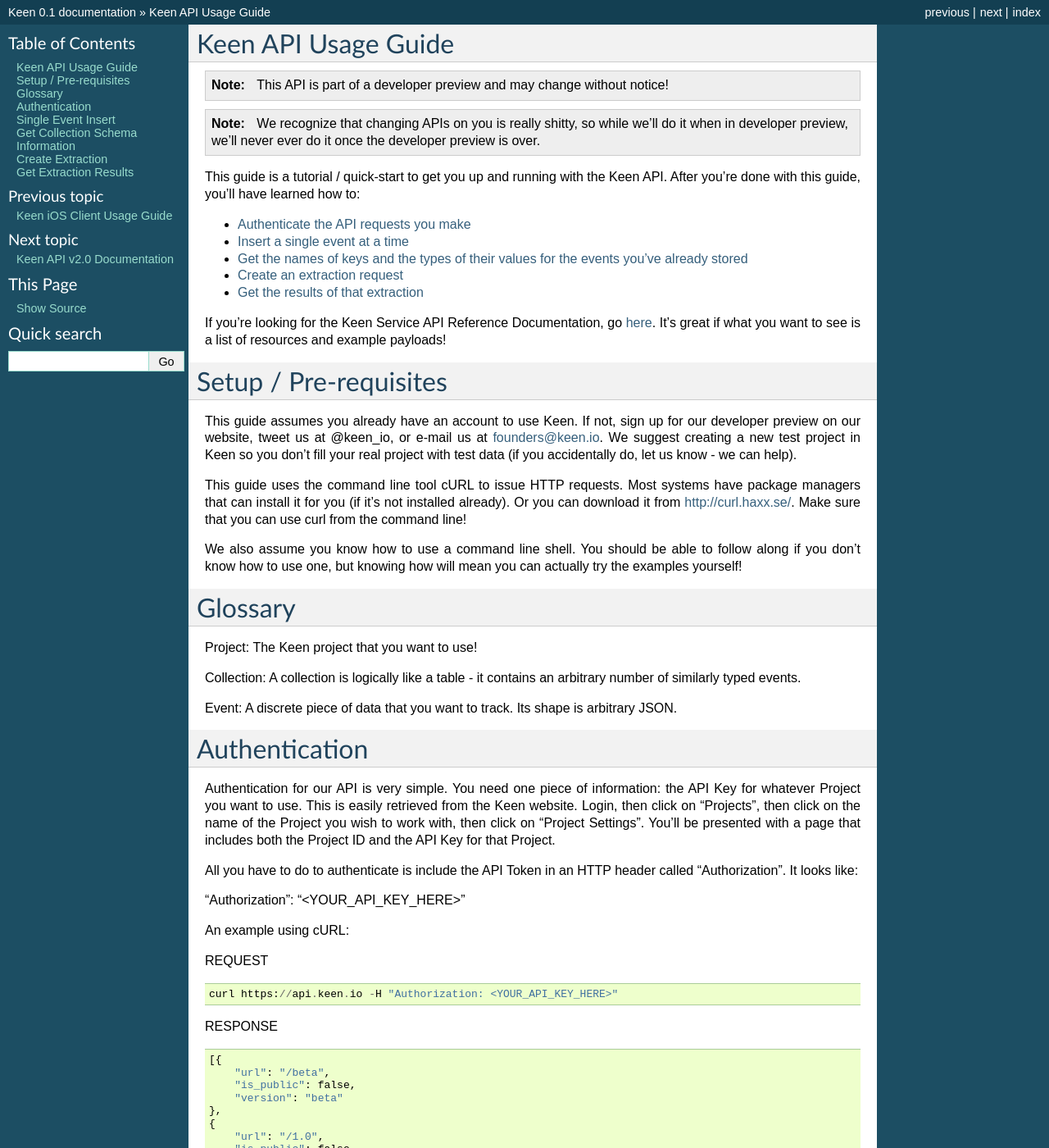
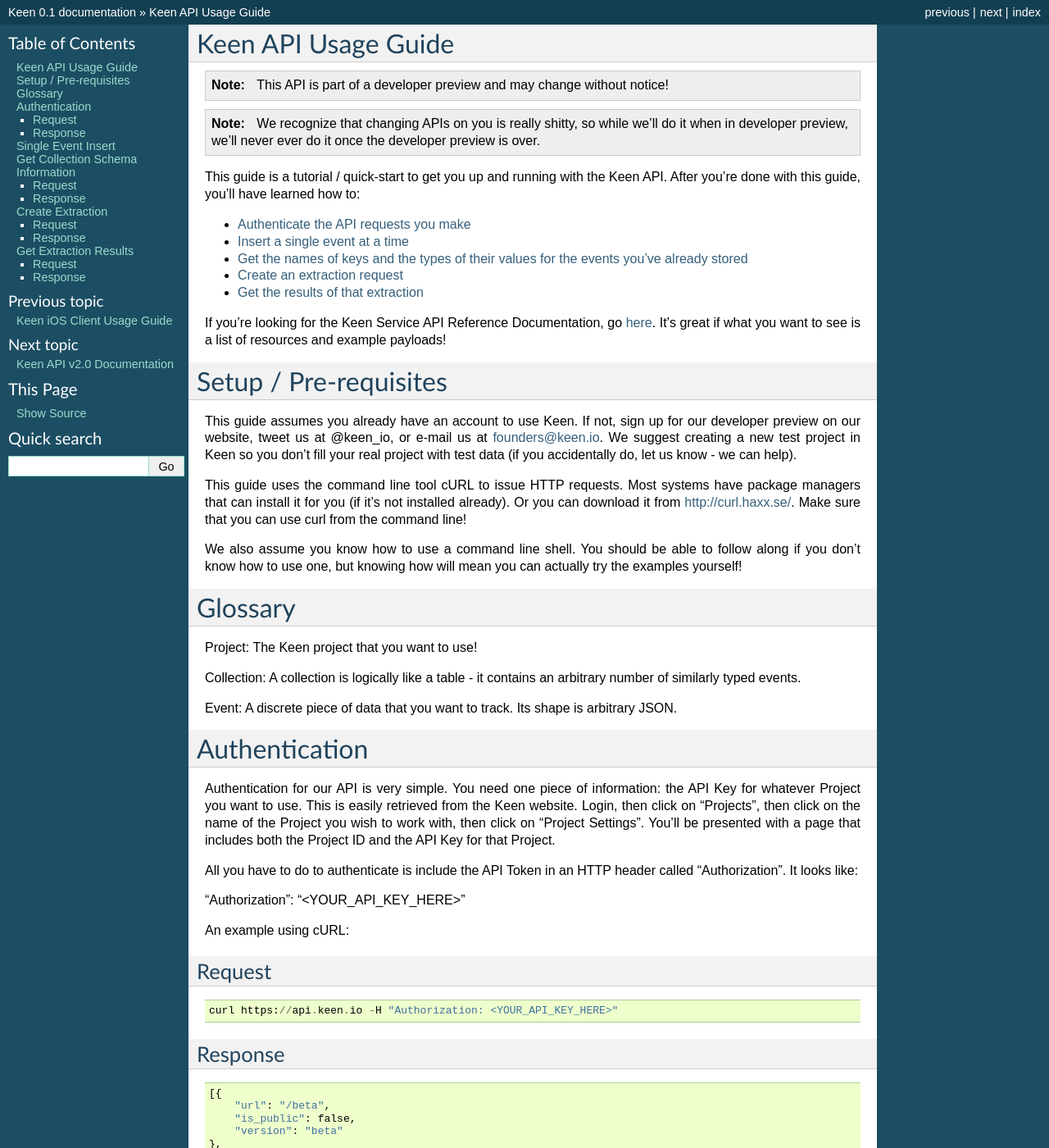
Before and after one commit to keenlabs/Keen-Docs, a Sphinx documentation site: the page built from source/api/usage-guide.rst, in a window 1280 px wide and 1400 px high. Shown: the whole window at 82% size. Built offline with Sphinx 7.4.7, drawn with Linux system fonts in a browser that asks for light colours; some of the changed text lies outside the part shown.

Commit message:
add sections to usage guide

```diff
--- a/source/api/usage-guide.rst
+++ b/source/api/usage-guide.rst
@@ -56,13 +56,17 @@
 
 An example using cURL:
 
-REQUEST
+-------
+Request
+-------
 
 ::
 
     curl https://api.keen.io -H "Authorization: <YOUR_API_KEY_HERE>"
 
-RESPONSE
+--------
+Response
+--------
 
 ::
 
@@ -133,13 +137,17 @@
 
 Once you’ve inserted a number of events, you may want to see the names of the keys in those events as well as the types of their values. This is useful if you want to create new extraction requests (so you can actually use the data you’re collecting!). Let’s get the schema for our "user_interactions" collection. It’s super easy:
 
-REQUEST
+-------
+Request
+-------
 
 ::
 
     curl https://api.keen.io/2.0/projects/<PROJECT_ID>/user_interactions -H "Authorization: <API_KEY>"
 
-RESPONSE
+--------
+Response
+--------
 
 ::
 
@@ -199,13 +207,17 @@
 
 The important pieces of information are the "clauses" and "email" properties. "clauses" contains a list of JSON objects, each of which is a specific filter criteria. In this example, we’re saying we only want events whose "type" column has a value equal to "mouse_click". See the API reference guide for all supported operators. The "email" property is optional. If specified, Keen will e-mail the given address whenever the extraction has completed.
 
-REQUEST
+-------
+Request
+-------
 
 ::
 
     curl https://api.keen.io/2.0/projects/<PROJECT_ID>/user_interactions/_extracts -H "Authorization: <API_KEY>" -d @extraction.json
 
-RESPONSE
+--------
+Response
+--------
 
 ::
 
@@ -225,13 +237,17 @@
 
 Now that you’ve created an extraction, you want to get the results. For this, you’ll need the ID of the extraction request you created (see previous example). Example:
 
-REQUEST
+-------
+Request
+-------
 
 ::
 
     curl https://api.keen.io/2.0/projects/<PROJECT_ID>/user_interactions/_extracts/<EXTRACTION_ID> -H "Authorization: <API_KEY>"
 
-RESPONSE
+--------
+Response
+--------
 
 ::
 
```
